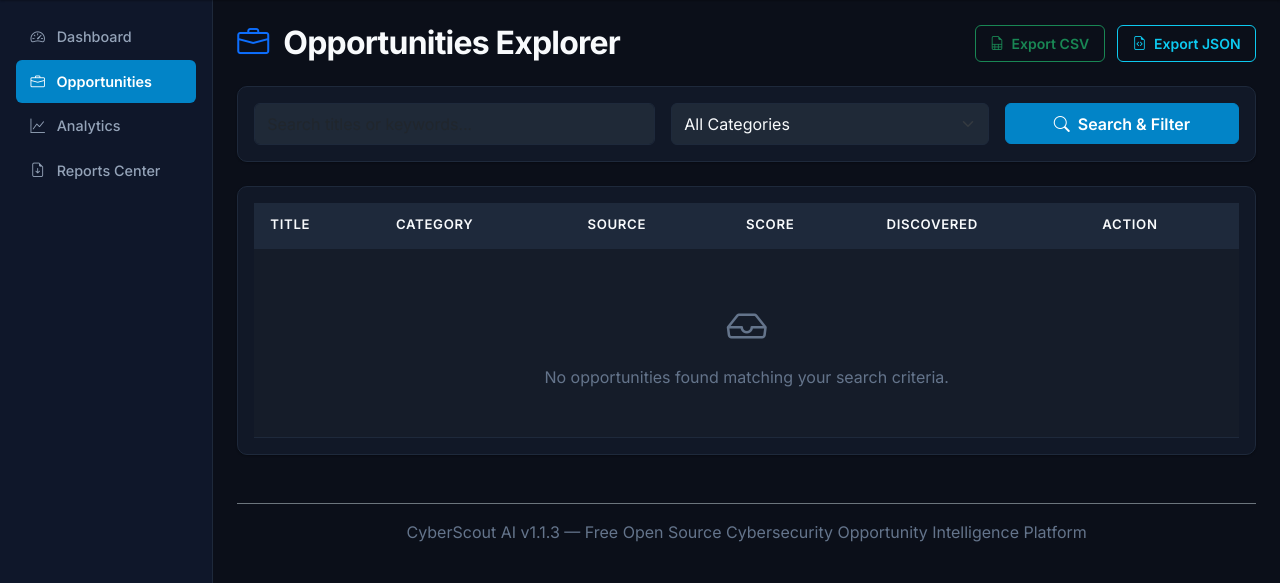
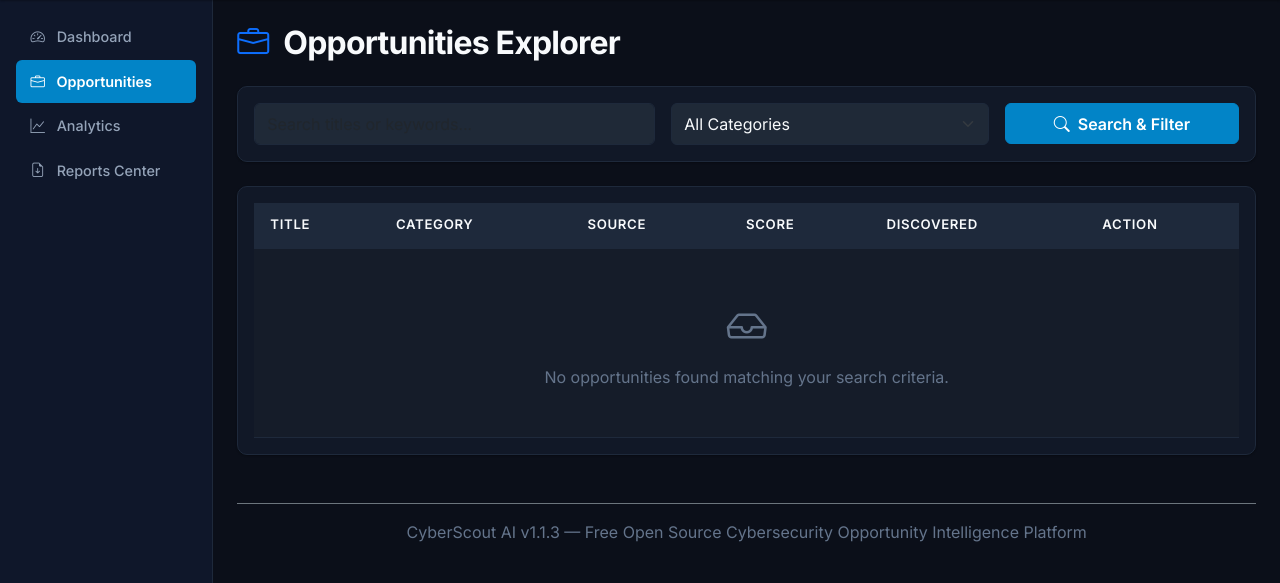
Before and after one commit to prasadpanda-123/CyberScoutAI, a Flask app: page /opportunities in a window 1280 px wide. Shown: the part 71-654 px from the top of the page. Run offline with Flask 3, Linux system fonts and the light colour scheme; the visitor is signed in with stand-in values (Sample User, id 1); some libraries are stand-ins or nearby versions.

Commit message:
fix(dashboard): remove standard user opportunity export endpoints and update authorization tests

```diff
--- a/dashboard/routes/admin_api.py
+++ b/dashboard/routes/admin_api.py
@@ -85,7 +85,7 @@ def admin_get_audit_logs():
 def admin_export_logs():
     """GET /admin/api/logs/export — Export logs in JSON format."""
     data = api_service.get_logs(limit=1000)
-    json_bytes = json.dumps(data.get("logs", []), indent=2).encode("utf-8")
+    json_bytes = json.dumps(data.get("logs", []), indent=2, default=str).encode("utf-8")
     audit_repo.log_event("LOGS", "EXPORT_LOGS", "SUCCESS", source_ip=request.remote_addr, details="Exported app logs JSON")
     return Response(
         json_bytes,
--- a/dashboard/routes/api.py
+++ b/dashboard/routes/api.py
@@ -180,7 +180,7 @@ def get_logs():
 def export_logs():
     """GET /api/logs/export — Export logs in JSON format (Sensitive)."""
     data = api_service.get_logs(limit=1000)
-    json_bytes = json.dumps(data.get("logs", []), indent=2).encode("utf-8")
+    json_bytes = json.dumps(data.get("logs", []), indent=2, default=str).encode("utf-8")
     return Response(
         json_bytes,
         mimetype="application/json",
--- a/dashboard/routes/opportunities.py
+++ b/dashboard/routes/opportunities.py
@@ -1,11 +1,8 @@
 """
-Opportunities Page & Export Routes (Page 2).
+Opportunities Page Routes (Page 2).
 """
 
-import csv
-import io
-import json
-from flask import Blueprint, Response, jsonify, render_template, request
+from flask import Blueprint, render_template, request
 from dashboard.services.dashboard_service import DashboardService
 from src.auth.decorators import login_required
 
@@ -33,41 +30,3 @@ def index():
         selected_category=category,
         search_query=search_q,
     )
-
-
-@opportunities_bp.route("/opportunities/export/csv")
-@login_required
-def export_csv():
-    """Exports opportunities dataset as CSV file."""
-    opps = dash_service.get_opportunities(limit=500)
-    output = io.StringIO()
-    writer = csv.writer(output)
-    writer.writerow(["ID", "Title", "URL", "Category", "Source ID", "Discovered Date"])
-
-    for o in opps:
-        writer.writerow([
-            o.get("id", ""),
-            o.get("title", ""),
-            o.get("url", ""),
-            o.get("category", ""),
-            o.get("source_id", ""),
-            o.get("discovered_date", ""),
-        ])
-
-    return Response(
-        output.getvalue(),
-        mimetype="text/csv",
-        headers={"Content-Disposition": "attachment; filename=cyberscout_opportunities.csv"},
-    )
-
-
-@opportunities_bp.route("/opportunities/export/json")
-@login_required
-def export_json():
-    """Exports opportunities dataset as JSON file."""
-    opps = dash_service.get_opportunities(limit=500)
-    return Response(
-        json.dumps(opps, indent=2),
-        mimetype="application/json",
-        headers={"Content-Disposition": "attachment; filename=cyberscout_opportunities.json"},
-    )
--- a/dashboard/templates/opportunities.html
+++ b/dashboard/templates/opportunities.html
@@ -2,10 +2,6 @@
 {% block content %}
 <div class="d-flex justify-content-between align-items-center mb-4">
   <h2 class="fw-bold mb-0"><i class="bi bi-briefcase text-primary me-2"></i> Opportunities Explorer</h2>
-  <div>
-    <a href="/opportunities/export/csv" class="btn btn-outline-success btn-sm me-2"><i class="bi bi-file-earmark-spreadsheet me-1"></i> Export CSV</a>
-    <a href="/opportunities/export/json" class="btn btn-outline-info btn-sm"><i class="bi bi-file-earmark-code me-1"></i> Export JSON</a>
-  </div>
 </div>
 
 <!-- Filters -->
```
Also changed, not shown: tests/unit/test_dashboard_exports.py (+96 -20 lines), README.md, docs/screenshots/README.md.
